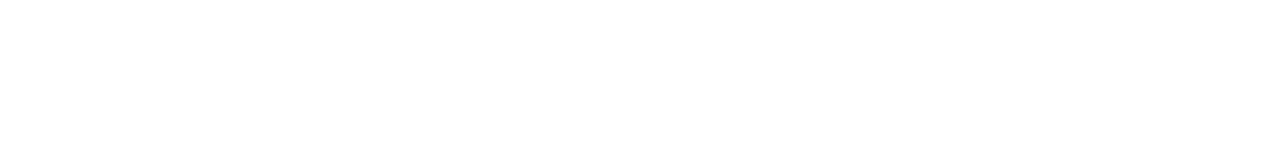
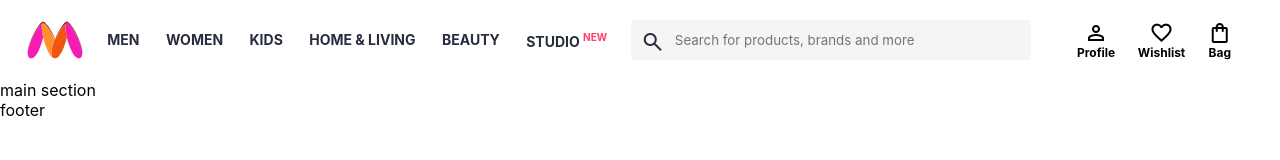
Before and after one commit to ridsuteri/cvt-myntra-clone, a plain HTML site: page index.html in a window 1280 px wide. Drawn offline with nearby package versions, Linux system fonts and the light colour scheme.

Commit message:
complete navbar section

```diff
--- a/index.html
+++ b/index.html
@@ -4,9 +4,48 @@
     <meta charset="UTF-8">
     <meta name="viewport" content="width=device-width, initial-scale=1.0">
     <title>Myntra</title>
+    <link rel="stylesheet" href="https://fonts.googleapis.com/css2?family=Material+Symbols+Outlined:opsz,wght,FILL,GRAD@20..48,100..700,0..1,-50..200" />
     <link rel="stylesheet" href="styles.css">
 </head>
 <body>
+    <header>
+        <div class="logo_container">
+            <img src="/images/myntra_logo.svg" alt="">
+        </div>
+        <nav class="nav_bar">
+            <a href="#">Men</a>
+            <a href="#">Women</a>
+            <a href="#">Kids</a>
+            <a href="#">Home & Living</a>
+            <a href="#">Beauty</a>
+            <a href="#">Studio <sup>NEW</sup> </a>
+        </nav>
+        <div class="search_bar">
+            <!-- this is for the search icon -->
+            <span class="material-symbols-outlined search_icon">search</span>
+            <!-- this is for the input area -->
+            <input type="text" class="search_text" placeholder="Search for products, brands and more">
+        </div>
+        <div class="action_bar">
+            <div class="action_container">
+                <span class="material-symbols-outlined action_icon">person</span>
+                <div class="action_name">Profile</div>
+            </div>
 
+            <div class="action_container">
+                <span class="material-symbols-outlined">favorite</span>
+                <div class="action_name">Wishlist</div>
+            </div>
+
+            <div class="action_container">
+                <span class="material-symbols-outlined">shopping_bag</span>
+                <div class="action_name">Bag</div>
+            </div>
+        </div>
+    </header>
+    <main>
+        main section
+    </main>
+    <footer>footer</footer>
 </body>
 </html>
--- a/styles.css
+++ b/styles.css
@@ -0,0 +1,87 @@
+*{
+    margin: 0;
+    padding: 0;
+    box-sizing: border-box;
+    font-family: Assistant,-apple-system,BlinkMacSystemFont,Segoe UI,Roboto,Helvetica,Arial,sans-serif;
+}
+
+header{
+    display: flex;
+    height: 80px;
+    align-items: center;
+    justify-content: space-between;
+    padding: 0 2%;
+}
+
+.logo_container{
+    height: 40px;
+}
+
+.logo_container img{
+    height: 100%;
+}
+
+/* navigation links */
+.nav_bar{
+    display: flex;
+    font-size: 14px;
+    font-weight: 700;
+    text-transform: uppercase;
+    justify-content: space-between;
+    min-width: 500px;
+}
+
+.nav_bar a{
+    text-decoration: none;
+    color: #282c3f;
+}
+
+.nav_bar a sup{
+    color: #ff3f6c;
+    font-size: 10px;
+}
+
+
+/* search box */
+
+.search_bar{
+    display: flex;
+    height: 40px;
+    min-width: 400px;
+    background-color: #f5f5f6;
+    border-radius: 4px 4px 4px 4px;
+}
+
+.search_icon{
+    box-sizing: content-box;
+    padding: 10px;
+    color:#282c3f;
+}
+
+.search_text{
+    flex-grow: 1;
+    background-color: #f5f5f6;
+    border-radius: 4px 4px 4px 4px;
+    border: 0;
+}
+
+.search_text:focus{
+   outline: none;
+}
+
+
+/* action section */
+
+.action_bar{
+    display: flex;
+    min-width: 200px;
+    justify-content: space-evenly;
+}
+
+.action_container{
+    display: flex;
+    flex-direction: column;
+    align-items: center;
+    font-size: 12px;
+    font-weight: 700;
+}
```
